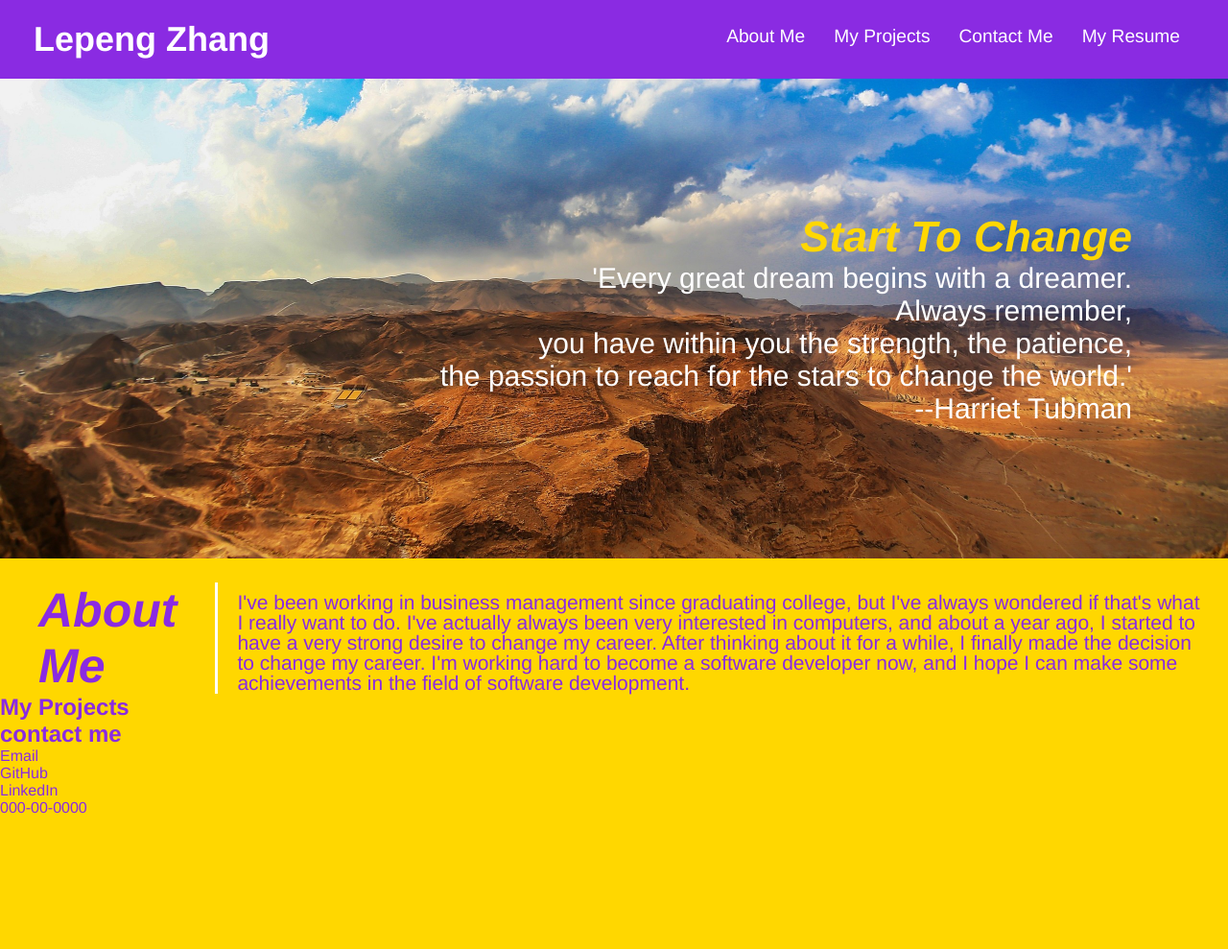
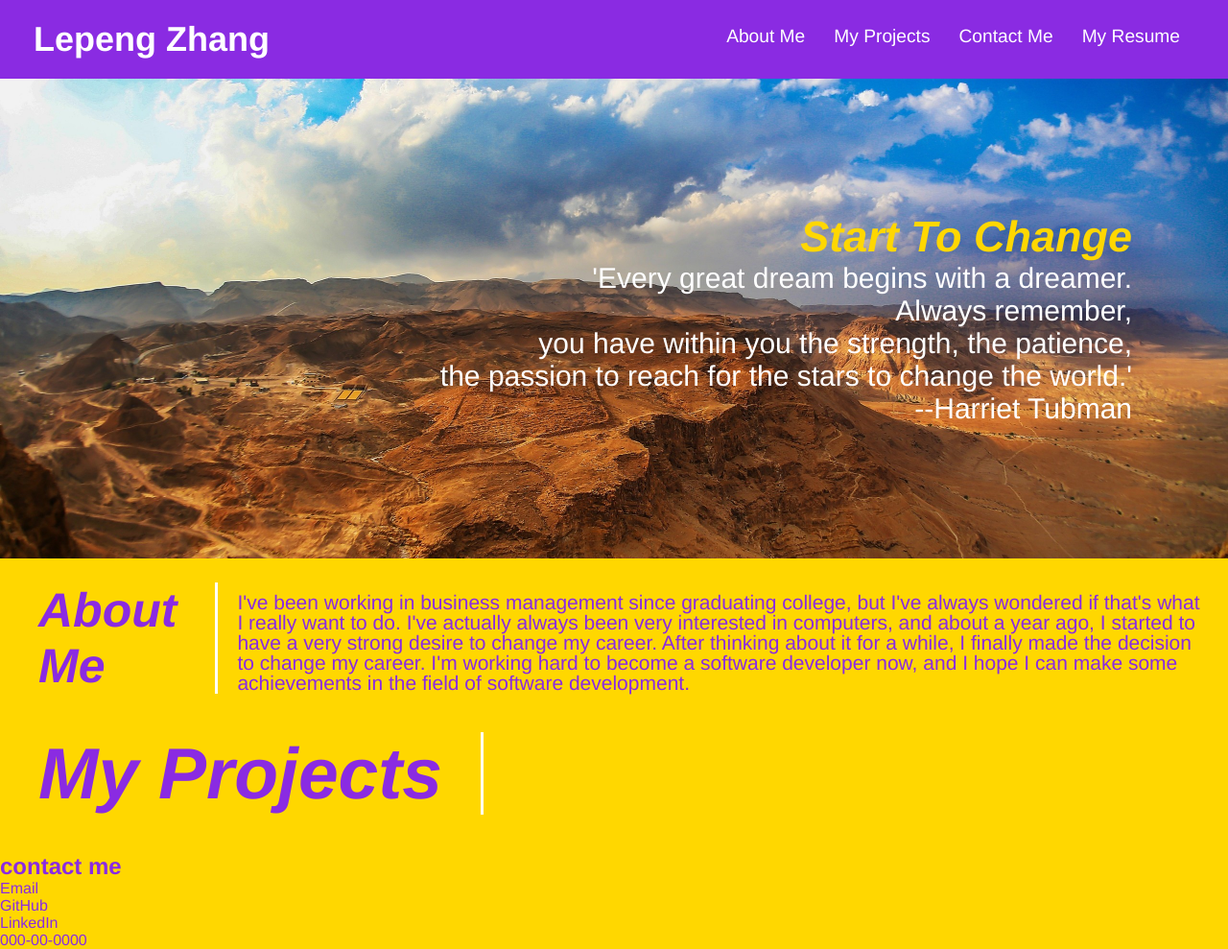
Before and after one commit to goforward-z/Professional-Portfolio, a plain HTML site: page index.html in a window 1280 px wide. Shown: the whole page at 96% size. Before the commit the page ends 851 px from the top, so only its background shows below. Drawn offline with Linux system fonts and the light colour scheme.

Commit message:
add conten in projects section

```diff
--- a/assets/css/style.css
+++ b/assets/css/style.css
@@ -92,3 +92,19 @@ header nav{
         margin-top: 10px;
 
     }
+
+    /*my projects section start*/
+    .projects{
+        display:flex;
+        justify-content: space-between;
+        margin: 40px 0px;
+    }
+
+    .section-title{
+        font-size: 50px;
+        padding: 0 40px;
+        border-right: 3px solid white;
+        color: blueviolet;
+        font-style: italic;
+
+    }
--- a/index.html
+++ b/index.html
@@ -51,8 +51,23 @@
             </p>
         </setion>
         <!--my projects section start-->
-        <setion id="my-projects">
+        <setion id="my-projects" class="projects">
+            <div class="section-title">
             <h2>My Projects</h2>
+            </div>
+            <div class="projects-cart">
+                <div class="projects-1">
+                    <a href="https://goforward-z.github.io/run-buddy/"target="_blank"class="run-buddy"></a>
+
+                </div>
+                <div class="projects-2">
+                    <a href="https://goforward-z.github.io/horiseon/"target="_blank"class="horiseon"></a>
+                </div>
+                <div class="projects-3">
+                    <a href="https://goforward-z.github.io/robot-gladiators/"target="_blank"class="robot-gladiators"></a>
+                </div>
+
+            </div>
         </setion>
         <!--contact info start-->
         <footer id="contact-me">
```
